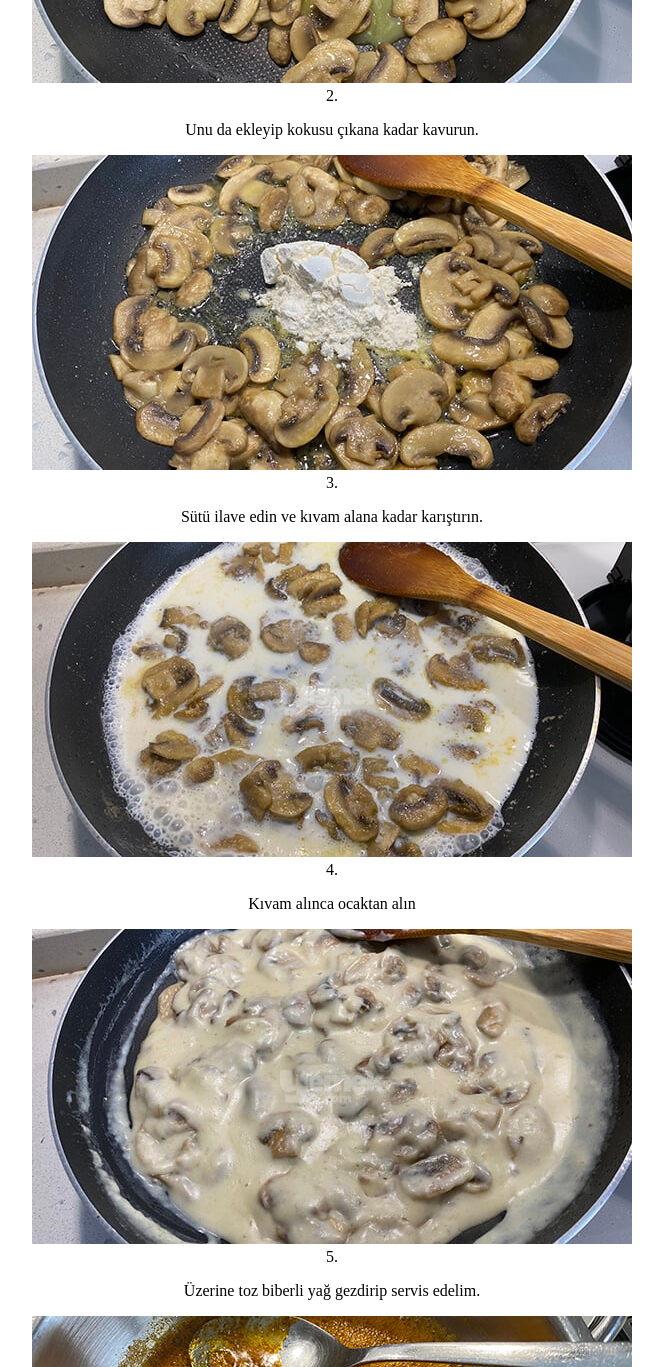
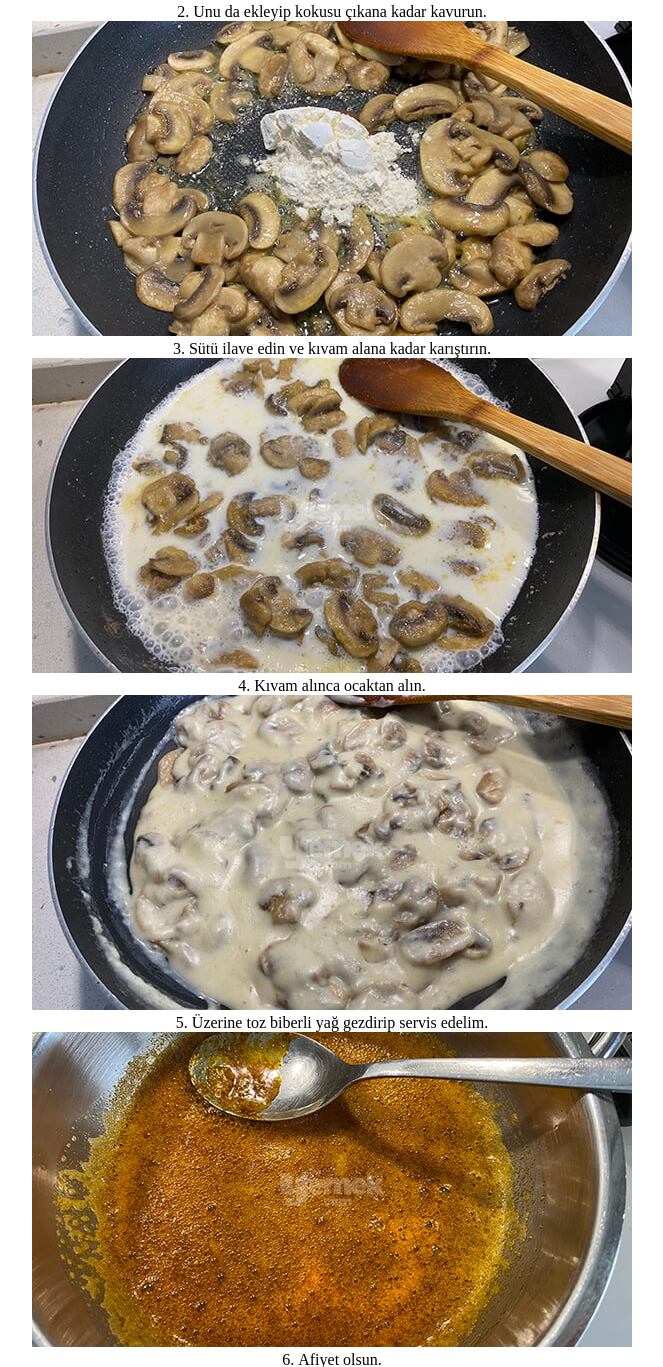
Before and after one commit to hakkaHalmiev/Patika-Academy-Workshops, a plain HTML site: page Project-Recipe/index.html in a window 1280 px wide. Shown: the part 1433-2800 px from the top of the page, without its empty margins (328-991 px from the left). Drawn offline with Linux system fonts and the light colour scheme.

Commit message:
New commit.

```diff
--- a/Project-Recipe/index.html
+++ b/Project-Recipe/index.html
@@ -76,50 +76,49 @@
            </ul>
 
            <h2>Nasıl Yapılır? </h2>
+
            <ol class="b">
             <li>
-                <p>Tavaya zeytinyağını alın.Mantarları ince ince doğrayın ve tavaya ilave edin.</p>
+                Tavaya zeytinyağını alın.Mantarları ince ince doğrayın ve tavaya ilave edin.
                 <p>Mantarlar suyunu dalıp çekene kadar kavurun.</p>
-                <img src="image/mantarli-karistirma-asama1.webp" alt="1.aşama >
+
             </li>
+            <img src="image/mantarli-karistirma-asama1.webp" alt="1.aşama >
+
             <li>
-                <p>Teyetağını ekleyip karıştırın.</p>
-                <img src="image/mantarli-karistirma-asama2.jpg" alt="2.aşama">
+                Tereyağını ekleyip karıştırın.
             </li>
+            <img src="image/mantarli-karistirma-asama2.jpg" alt="2.aşama">
+
             <li>
-                <p>Unu da ekleyip kokusu çıkana kadar kavurun.</p>
-                <img src="image/mantarli-karistirma-asama3.jpg" alt="3.aşama">
+                Unu da ekleyip kokusu çıkana kadar kavurun.
+
             </li>
+            <img src="image/mantarli-karistirma-asama3.jpg" alt="3.aşama">
+
             <li>
-                <p>Sütü ilave edin ve kıvam alana kadar karıştırın.</p>
-                <img src="image/mantarli-karistirma-asama4.jpg" alt="4.aşama">
+                Sütü ilave edin ve kıvam alana kadar karıştırın.
+
             </li>
+            <img src="image/mantarli-karistirma-asama4.jpg" alt="4.aşama">
             <li>
-                <p>Kıvam alınca ocaktan alın</p>
-                <img src="image/mantarli-karistirma-asama5.jpg" alt="5.aşama">
+                Kıvam alınca ocaktan alın.
+
             </li>
+            <img src="image/mantarli-karistirma-asama5.jpg" alt="5.aşama">
             <li>
-                <p>Üzerine toz biberli yağ gezdirip servis edelim.</p>
-                <img src="image/mantarli-karistirma-asama6.jpg" alt="6.aşama">
+                Üzerine toz biberli yağ gezdirip servis edelim.
+
             </li>
+            <img src="image/mantarli-karistirma-asama6.jpg" alt="6.aşama">
             <li>
-                <p>Afiyet olsun</p>
-                <img src="image/mantarli-karistirma-asama7.jpg" alt="7.aşama">
+                Afiyet olsun.
+
             </li>
+            <img src="image/mantarli-karistirma-asama7.jpg" alt="7.aşama">
            </ol>
 
-
-
-
-
-
         </div>
-
-
-
-
-
-
 
        </article>
 
```
